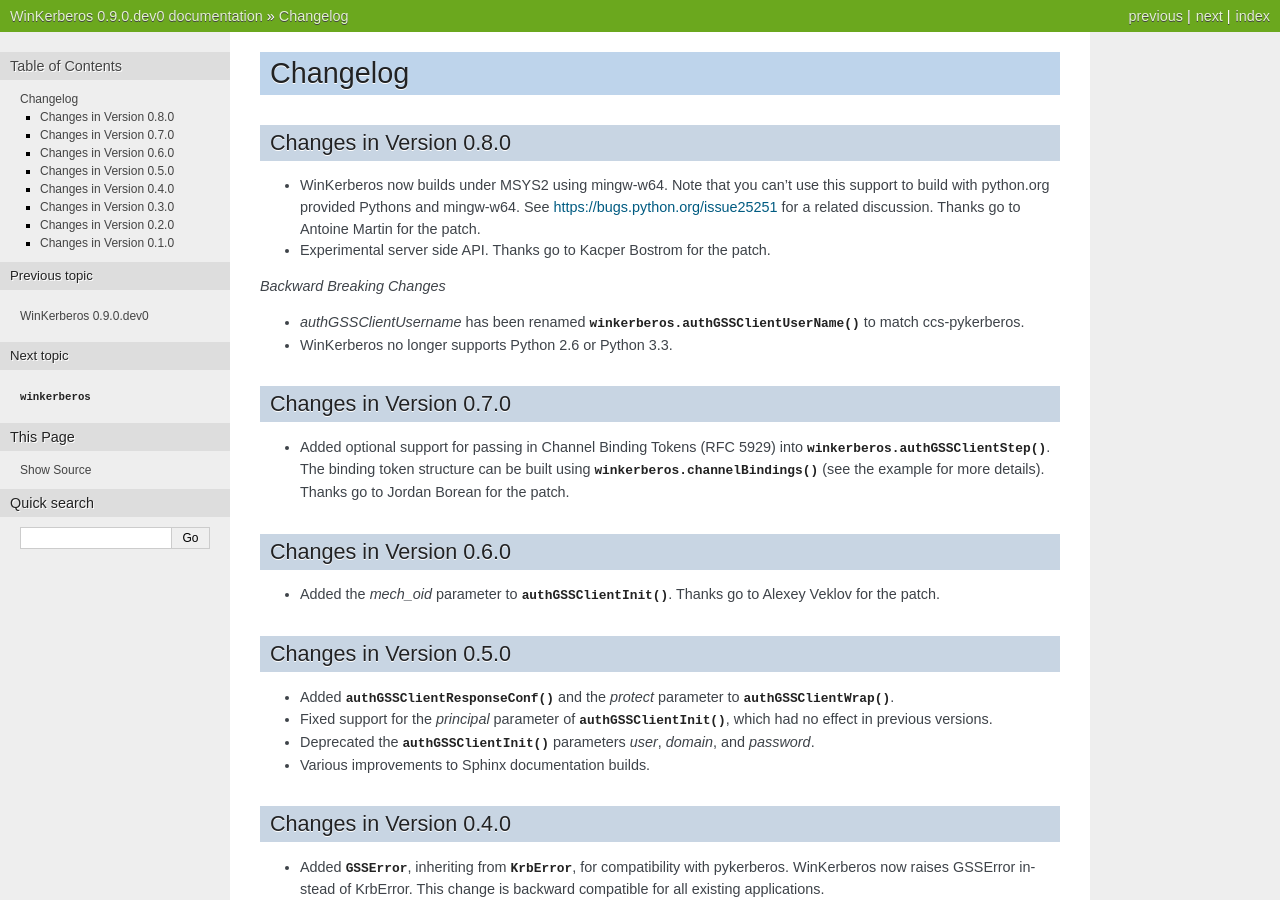
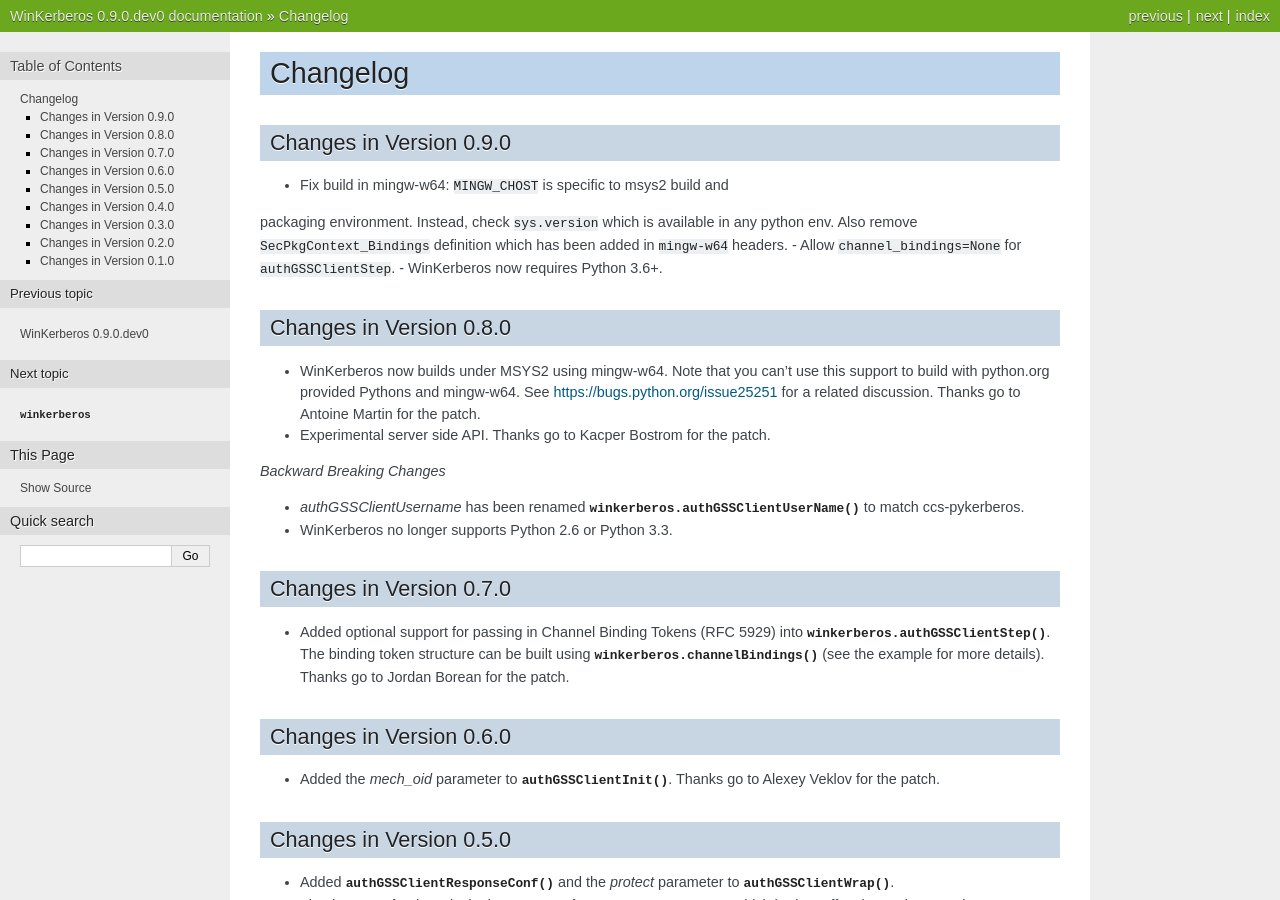
Before and after one commit to mongodb/winkerberos, a Sphinx documentation site: the page built from doc/changelog.rst, in a window 1280 px wide and 900 px high. Built offline with Sphinx 7.4.7, drawn with Linux system fonts in a browser that asks for light colours; the version number is read from the project's files by our own code.

Commit message:
Prep for 0.9 Release

```diff
--- a/doc/changelog.rst
+++ b/doc/changelog.rst
@@ -1,5 +1,15 @@
 Changelog
 =========
+
+Changes in Version 0.9.0
+------------------------
+
+- Fix build in mingw-w64: ``MINGW_CHOST`` is specific to msys2 build and
+packaging environment. Instead, check ``sys.version`` which is available in any
+python env.  Also remove ``SecPkgContext_Bindings`` definition which has been
+added in ``mingw-w64`` headers.
+- Allow ``channel_bindings=None`` for ``authGSSClientStep``.
+- WinKerberos now requires Python 3.6+.
 
 Changes in Version 0.8.0
 ------------------------
--- a/doc/index.rst
+++ b/doc/index.rst
@@ -32,11 +32,7 @@
 You must have the correct version of VC++ installed for your version of
 Python:
 
-- Python 2.7 - `Microsoft Visual C++ Compiler for Python 2.7`_
-- Python 3.4 - Visual Studio 2010 (Professional for 64bit)
-- Python 3.5+ - Visual Studio 2015 (Any version)
-
-.. _`Microsoft Visual C++ Compiler for Python 2.7`: https://www.microsoft.com/en-us/download/details.aspx?id=44266
+- Python 3.6+ - Visual Studio 2015 (Any version)
 
 Once you have the required compiler installed, just run the following command::
 
```
Also changed, not shown: README.rst (+2 -6 lines), setup.py (+2 -5 lines), 1 other file.
